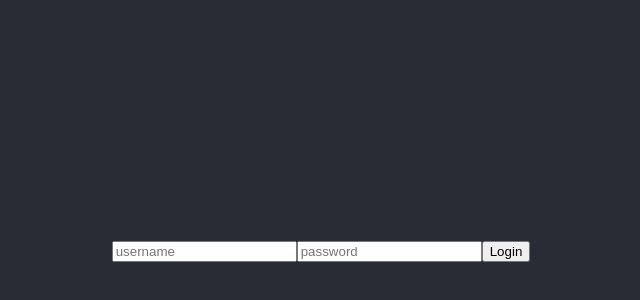
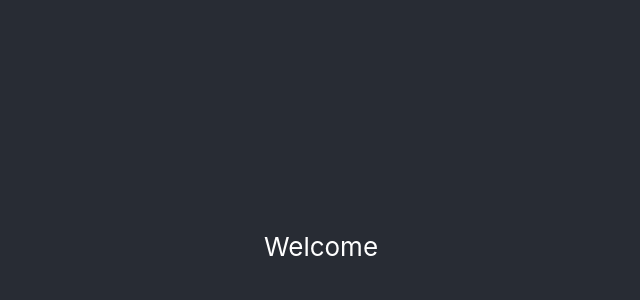
Before and after one commit to SatyamSetia/DynaEats, a React (Create React App) app: page /home in a window 1280 px wide. Shown: the part 154-454 px from the top of the page, without its empty margins (319-959 px from the left). Built offline with nearby package versions, Linux system fonts and the light colour scheme.

Commit message:
Setup: react router

```diff
--- a/package.json
+++ b/package.json
@@ -8,6 +8,7 @@
     "@testing-library/user-event": "^7.2.1",
     "react": "^16.12.0",
     "react-dom": "^16.12.0",
+    "react-router-dom": "^5.1.2",
     "react-scripts": "3.3.1"
   },
   "scripts": {
--- a/src/App.js
+++ b/src/App.js
@@ -1,15 +1,20 @@
 import React from 'react';
+import { BrowserRouter as Router, Switch, Route } from 'react-router-dom';
 import './App.css';
 
 import LoginForm from './components/LoginForm'
+import Home from './components/Home'
 
 function App() {
   return (
-    <div className="App">
+    <Router className="App">
       <header className="App-header">
-        <LoginForm/>
+        <Switch>
+          <Route path="/home" component={Home}/>
+          <Route path="/" component={LoginForm}/>
+        </Switch>
       </header>
-    </div>
+    </Router>
   );
 }
 
--- /dev/null
+++ b/src/components/Home.js
@@ -0,0 +1,11 @@
+import React from 'react';
+
+function Home() {
+  return (
+    <div>
+      Welcome
+    </div>
+  )
+}
+
+export default Home
--- a/src/components/LoginForm.js
+++ b/src/components/LoginForm.js
@@ -22,6 +22,7 @@ export default class LoginForm extends Component {
     handleSubmit(event) {
       event.preventDefault();
       console.log(this.state)
+      this.props.history.push('/home')
     }
 
   render() {
```
Also changed, not shown: 1 other file (tests, documents, lock files or other folders).
